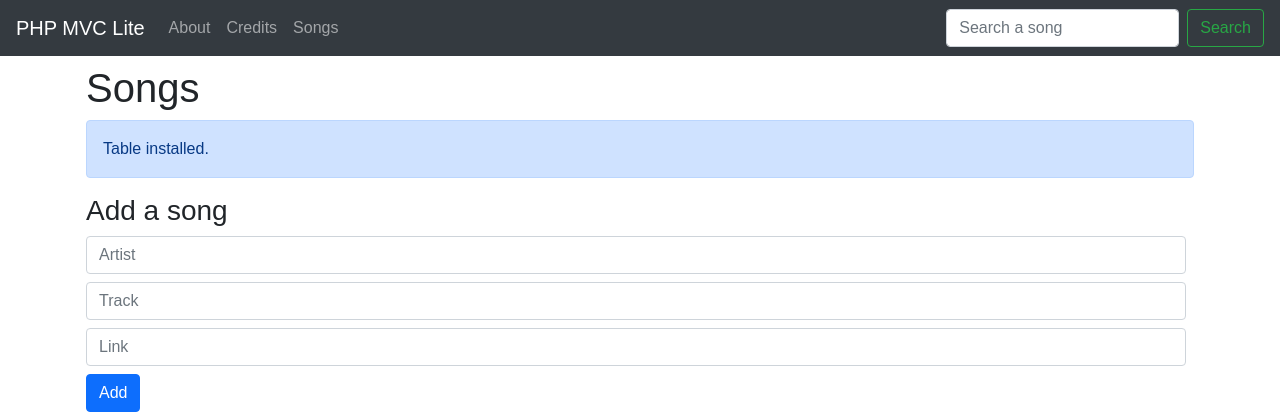
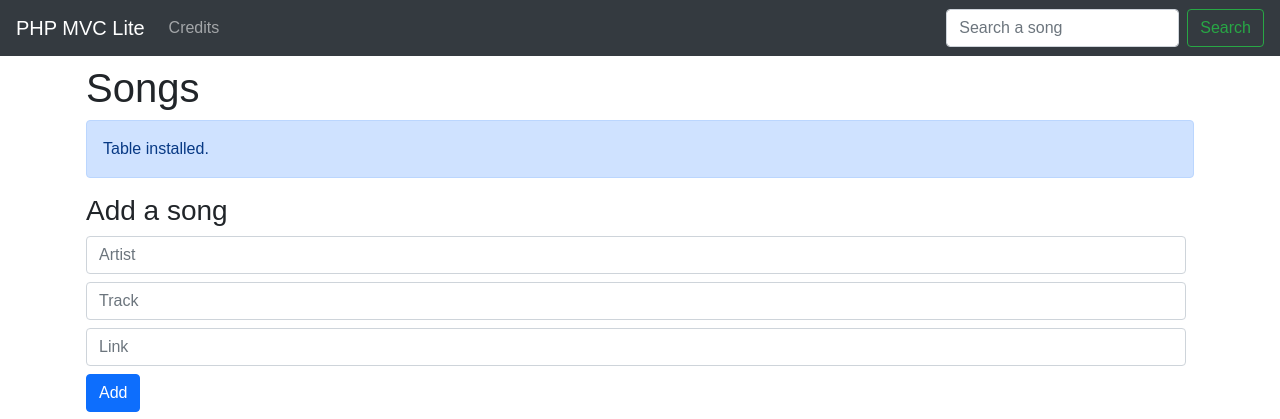
Before and after one commit to sistematico/php-mvc-lite, a PHP site: page / in a window 1280 px wide. Shown: the top 419 px of the page. Run offline with PHP 8.4, Linux system fonts and the light colour scheme; some libraries are stand-ins or nearby versions.

Commit message:
Autocommit por GitHub.sh: alterações: add 'app/view/_templates/header.php'

```diff
--- a/app/view/_templates/header.php
+++ b/app/view/_templates/header.php
@@ -24,13 +24,7 @@
                 <div class="collapse navbar-collapse" id="navbarCollapse">
                     <ul class="navbar-nav mr-auto mb-2 mb-md-0">
                         <li class="nav-item">
-                            <a class="nav-link" href="<?php echo URL; ?>pages/about">About</a>
-                        </li>
-                        <li class="nav-item">
                             <a class="nav-link" href="<?php echo URL; ?>pages/credits">Credits</a>
-                        </li>
-                        <li class="nav-item">
-                            <a class="nav-link" href="<?php echo URL; ?>songs">Songs</a>
                         </li>
                     </ul>
                     <form action="<?php echo URL; ?>songs/search" method="post" class="d-flex">
```
